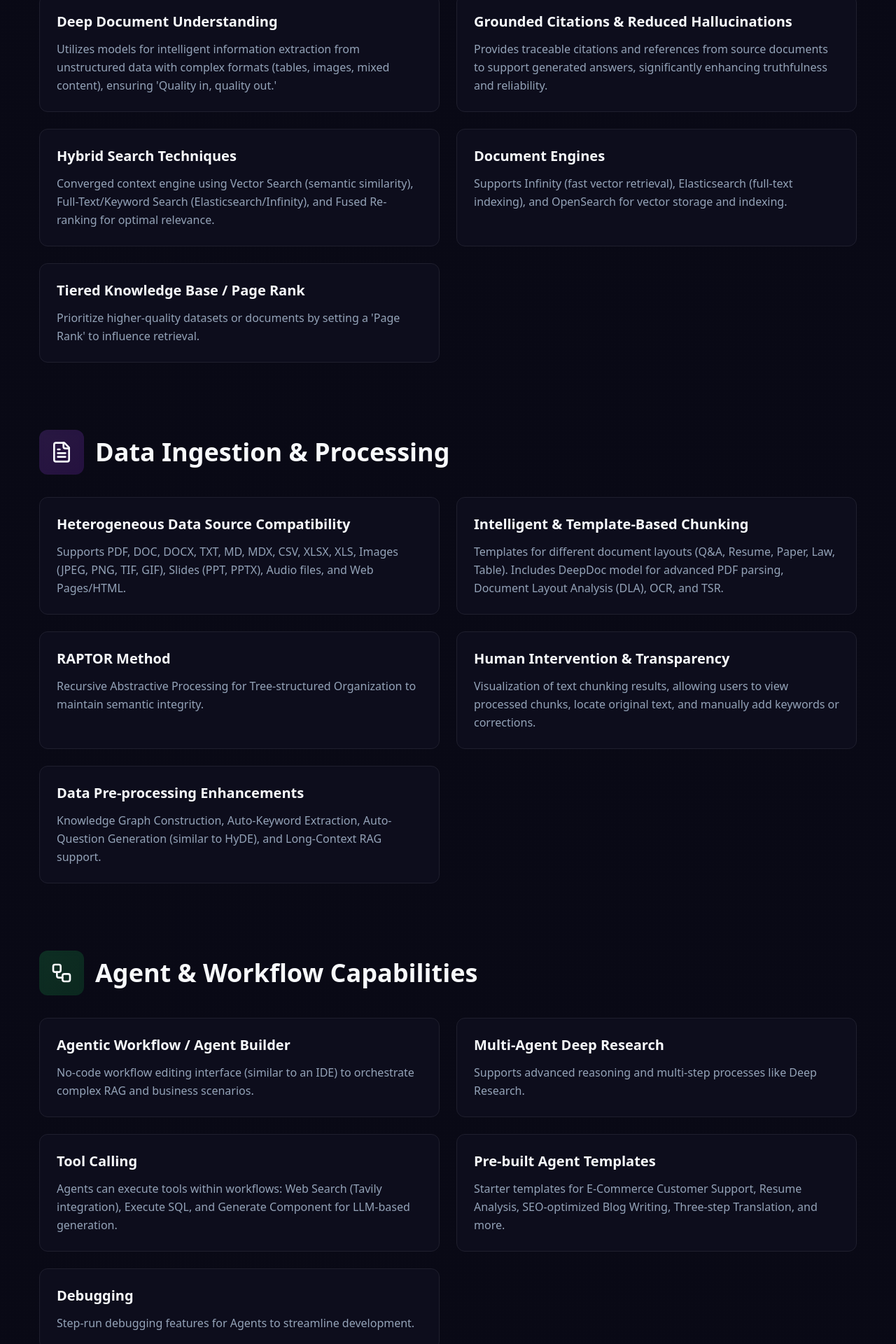
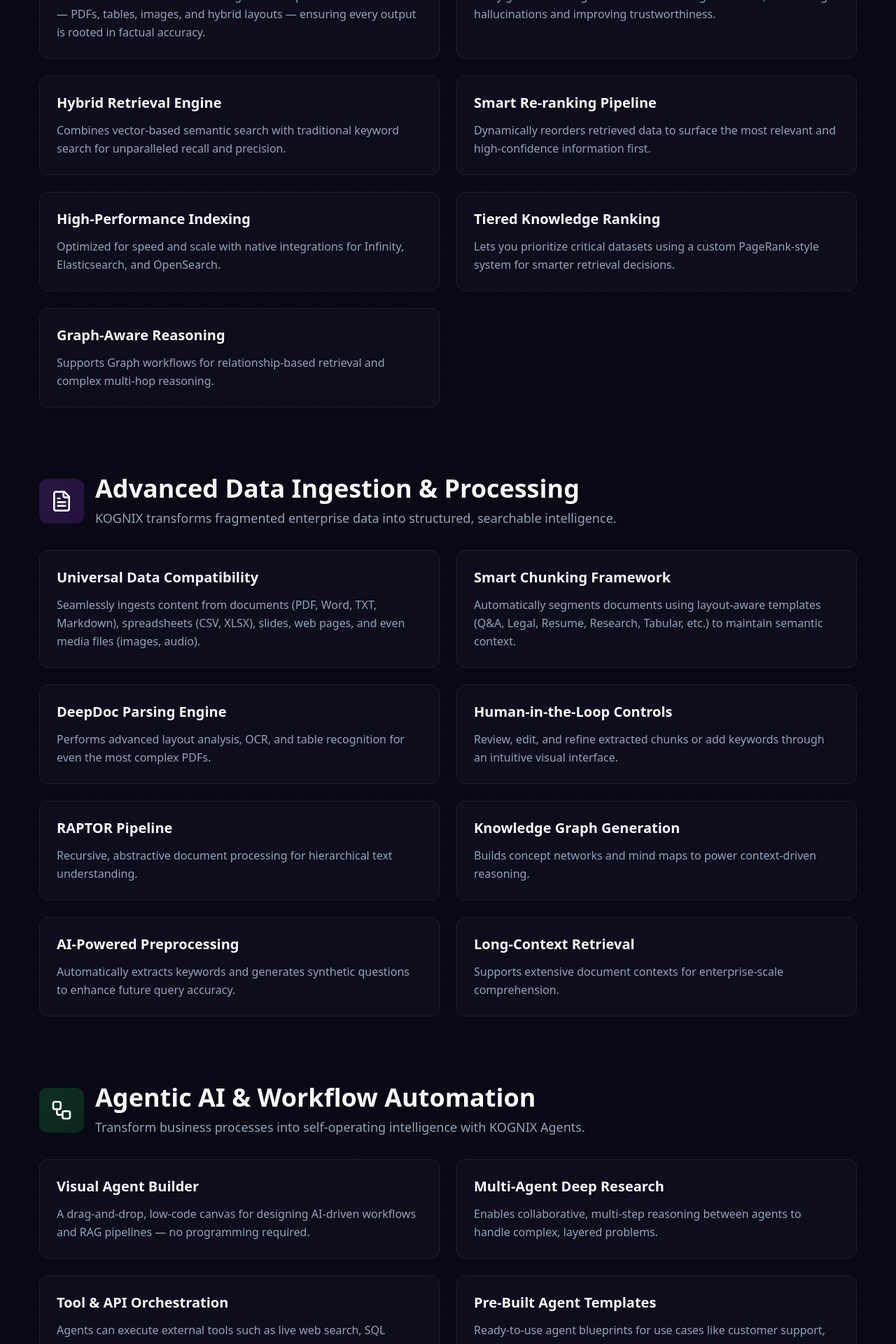
Before and after one commit to VaikaryaTech/vai-labs, a React (Vite) app: page /features in a window 1280 px wide. Shown: the part 560-2480 px from the top of the page at 70% size. Built offline with nearby package versions, Linux system fonts and the light colour scheme; the HTML template or start-up script is replaced by a standard one.

Commit message:
Rewrite Features page content

```diff
--- a/src/pages/Features.tsx
+++ b/src/pages/Features.tsx
@@ -1,149 +1,202 @@
-import { Database, FileText, Workflow, Settings, MessageSquare } from "lucide-react";
+import { Database, FileText, Workflow, Settings, MessageSquare, Network, LayoutDashboard } from "lucide-react";
 import { Navbar } from "@/components/Navbar";
 import { Footer } from "@/components/Footer";
 
 export default function Features() {
   const featureCategories = [
     {
-      icon: Database,
-      title: "Data Processing & Retrieval",
+      icon: Network,
+      title: "Core Intelligence & Retrieval Engine",
+      description: "KOGNIX's Retrieval-Augmented Generation (RAG) engine powers precise, explainable, and context-aware intelligence.",
       color: "from-blue-500/20 to-blue-600/20",
       features: [
         {
-          name: "Deep Document Understanding",
-          description: "Utilizes models for intelligent information extraction from unstructured data with complex formats (tables, images, mixed content), ensuring 'Quality in, quality out.'"
+          name: "Deep AI Intelligence",
+          description: "Understands and extracts meaning from complex unstructured data — PDFs, tables, images, and hybrid layouts — ensuring every output is rooted in factual accuracy."
         },
         {
-          name: "Grounded Citations & Reduced Hallucinations",
-          description: "Provides traceable citations and references from source documents to support generated answers, significantly enhancing truthfulness and reliability."
+          name: "Source-Cited Responses",
+          description: "Every generated insight links back to its original source, minimizing hallucinations and improving trustworthiness."
         },
         {
-          name: "Hybrid Search Techniques",
-          description: "Converged context engine using Vector Search (semantic similarity), Full-Text/Keyword Search (Elasticsearch/Infinity), and Fused Re-ranking for optimal relevance."
+          name: "Hybrid Retrieval Engine",
+          description: "Combines vector-based semantic search with traditional keyword search for unparalleled recall and precision."
         },
         {
-          name: "Document Engines",
-          description: "Supports Infinity (fast vector retrieval), Elasticsearch (full-text indexing), and OpenSearch for vector storage and indexing."
+          name: "Smart Re-ranking Pipeline",
+          description: "Dynamically reorders retrieved data to surface the most relevant and high-confidence information first."
         },
         {
-          name: "Tiered Knowledge Base / Page Rank",
-          description: "Prioritize higher-quality datasets or documents by setting a 'Page Rank' to influence retrieval."
+          name: "High-Performance Indexing",
+          description: "Optimized for speed and scale with native integrations for Infinity, Elasticsearch, and OpenSearch."
+        },
+        {
+          name: "Tiered Knowledge Ranking",
+          description: "Lets you prioritize critical datasets using a custom PageRank-style system for smarter retrieval decisions."
+        },
+        {
+          name: "Graph-Aware Reasoning",
+          description: "Supports Graph workflows for relationship-based retrieval and complex multi-hop reasoning."
         }
       ]
     },
     {
       icon: FileText,
-      title: "Data Ingestion & Processing",
+      title: "Advanced Data Ingestion & Processing",
+      description: "KOGNIX transforms fragmented enterprise data into structured, searchable intelligence.",
       color: "from-purple-500/20 to-purple-600/20",
       features: [
         {
-          name: "Heterogeneous Data Source Compatibility",
-          description: "Supports PDF, DOC, DOCX, TXT, MD, MDX, CSV, XLSX, XLS, Images (JPEG, PNG, TIF, GIF), Slides (PPT, PPTX), Audio files, and Web Pages/HTML."
+          name: "Universal Data Compatibility",
+          description: "Seamlessly ingests content from documents (PDF, Word, TXT, Markdown), spreadsheets (CSV, XLSX), slides, web pages, and even media files (images, audio)."
         },
         {
-          name: "Intelligent & Template-Based Chunking",
-          description: "Templates for different document layouts (Q&A, Resume, Paper, Law, Table). Includes DeepDoc model for advanced PDF parsing, Document Layout Analysis (DLA), OCR, and TSR."
+          name: "Smart Chunking Framework",
+          description: "Automatically segments documents using layout-aware templates (Q&A, Legal, Resume, Research, Tabular, etc.) to maintain semantic context."
         },
         {
-          name: "RAPTOR Method",
-          description: "Recursive Abstractive Processing for Tree-structured Organization to maintain semantic integrity."
+          name: "DeepDoc Parsing Engine",
+          description: "Performs advanced layout analysis, OCR, and table recognition for even the most complex PDFs."
         },
         {
-          name: "Human Intervention & Transparency",
-          description: "Visualization of text chunking results, allowing users to view processed chunks, locate original text, and manually add keywords or corrections."
+          name: "Human-in-the-Loop Controls",
+          description: "Review, edit, and refine extracted chunks or add keywords through an intuitive visual interface."
         },
         {
-          name: "Data Pre-processing Enhancements",
-          description: "Knowledge Graph Construction, Auto-Keyword Extraction, Auto-Question Generation (similar to HyDE), and Long-Context RAG support."
+          name: "RAPTOR Pipeline",
+          description: "Recursive, abstractive document processing for hierarchical text understanding."
+        },
+        {
+          name: "Knowledge Graph Generation",
+          description: "Builds concept networks and mind maps to power context-driven reasoning."
+        },
+        {
+          name: "AI-Powered Preprocessing",
+          description: "Automatically extracts keywords and generates synthetic questions to enhance future query accuracy."
+        },
+        {
+          name: "Long-Context Retrieval",
+          description: "Supports extensive document contexts for enterprise-scale comprehension."
         }
       ]
     },
     {
       icon: Workflow,
-      title: "Agent & Workflow Capabilities",
+      title: "Agentic AI & Workflow Automation",
+      description: "Transform business processes into self-operating intelligence with KOGNIX Agents.",
       color: "from-green-500/20 to-green-600/20",
       features: [
         {
-          name: "Agentic Workflow / Agent Builder",
-          description: "No-code workflow editing interface (similar to an IDE) to orchestrate complex RAG and business scenarios."
+          name: "Visual Agent Builder",
+          description: "A drag-and-drop, low-code canvas for designing AI-driven workflows and RAG pipelines — no programming required."
         },
         {
           name: "Multi-Agent Deep Research",
-          description: "Supports advanced reasoning and multi-step processes like Deep Research."
+          description: "Enables collaborative, multi-step reasoning between agents to handle complex, layered problems."
         },
         {
-          name: "Tool Calling",
-          description: "Agents can execute tools within workflows: Web Search (Tavily integration), Execute SQL, and Generate Component for LLM-based generation."
+          name: "Tool & API Orchestration",
+          description: "Agents can execute external tools such as live web search, SQL querying, or content generation steps."
         },
         {
-          name: "Pre-built Agent Templates",
-          description: "Starter templates for E-Commerce Customer Support, Resume Analysis, SEO-optimized Blog Writing, Three-step Translation, and more."
+          name: "Pre-Built Agent Templates",
+          description: "Ready-to-use agent blueprints for use cases like customer support, document summarization, SEO content, and translations."
         },
         {
-          name: "Debugging",
-          description: "Step-run debugging features for Agents to streamline development."
+          name: "Agent-to-Agent Collaboration",
+          description: "Build distributed multi-agent systems that communicate to complete composite enterprise tasks."
+        },
+        {
+          name: "Debug & Trace Execution",
+          description: "Run step-by-step debugging to test and refine agent logic in real time."
         }
       ]
     },
     {
       icon: Settings,
-      title: "System & Model Management",
+      title: "Model Ecosystem & Integrations",
+      description: "Freedom to choose, integrate, and scale with your preferred AI stack.",
       color: "from-orange-500/20 to-orange-600/20",
       features: [
         {
-          name: "Model Provider Flexibility",
-          description: "Supports mainstream LLMs and embedding models including OpenAI-compatible APIs, Tongyi-Qianwen (Qwen), DeepSeek, and ModelScope."
+          name: "Broad Model Support",
+          description: "Compatible with over 40 AI providers and 400+ LLMs and embedding models, including OpenAI, DeepSeek, Qwen, and ModelScope."
         },
         {
-          name: "Architecture",
-          description: "Clear client-server architecture with deployment options via Docker or from source; supports x86 CPU and NVIDIA GPU devices."
+          name: "Open API Architecture",
+          description: "Plug into your existing ecosystem with RESTful and Python APIs for datasets, agents, and conversations."
         },
         {
-          name: "Data Storage Flexibility",
-          description: "Metadata Storage (MySQL, PostgreSQL) and Object Storage (MinIO, S3, Azure Blob)."
+          name: "KOGNIX MCP Integration",
+          description: "Unified multi-cloud management for deployments across AWS, Azure, or private data centers."
         },
         {
-          name: "Comprehensive APIs",
-          description: "HTTP/RESTful and Python APIs for dataset management, conversation/chat completion, and stream output support."
+          name: "Adaptive Model Selection",
+          description: "Choose or switch models dynamically per task or dialogue for optimized performance."
+        }
+      ]
+    },
+    {
+      icon: Database,
+      title: "Deployment, Management & Scalability",
+      description: "Enterprise-grade performance with simple deployment and full administrative control.",
+      color: "from-cyan-500/20 to-cyan-600/20",
+      features: [
+        {
+          name: "Flexible Deployment",
+          description: "Launch instantly via Docker, source install, or KOGNIX MCP for cloud-native scalability."
         },
         {
-          name: "Admin CLI",
-          description: "Backend system management tools including User Lifecycle Management, service monitoring, and fine-grained control over Datasets and Agents."
+          name: "Data Storage Options",
+          description: "Choose between MySQL or PostgreSQL for metadata, and MinIO, AWS S3, or Azure Blob for object storage."
+        },
+        {
+          name: "Admin Command Line Interface (CLI)",
+          description: "Manage users, monitor services, and control datasets and agents directly from the terminal."
+        },
+        {
+          name: "Enterprise Scalability",
+          description: "Built to handle large-scale deployments with high concurrency and massive data throughput."
+        },
+        {
+          name: "Monitoring & Lifecycle Management",
+          description: "Track users, datasets, and services through an integrated admin dashboard."
         }
       ]
     },
     {
       icon: MessageSquare,
-      title: "Chat & User Experience",
+      title: "Chat Experience & User Interaction",
+      description: "Empower users with an intelligent, multilingual, and context-aware chat environment.",
       color: "from-pink-500/20 to-pink-600/20",
       features: [
         {
-          name: "AI Chat Assistants",
-          description: "Create multi-turn chat assistants with customizable configurations, system prompts, and model selection."
+          name: "Custom AI Assistants",
+          description: "Build multi-turn conversational agents tailored to your business workflows."
         },
         {
-          name: "Multi-turn Optimization",
-          description: "Enhances user queries based on ongoing conversation context."
+          name: "Context-Persistent Conversations",
+          description: "Keeps track of previous exchanges for coherent, ongoing dialogue."
         },
         {
-          name: "Empty Response Configuration",
-          description: "Option to confine answers strictly to provided datasets to prevent improvisation."
+          name: "Configurable System Prompts",
+          description: "Shape your assistant's behavior and tone using role-based system prompts."
         },
         {
-          name: "Deep Research",
-          description: "Agentic reasoning capabilities for complex query handling."
+          name: "Grounded AI Responses",
+          description: "Restrict outputs to your dataset for compliance and control."
         },
         {
-          name: "AI Search Interface",
-          description: "Single-turn AI conversation mode utilizing hybrid search strategy."
+          name: "Multilingual & Cross-Language Search",
+          description: "Supports multilingual UI and search for global enterprises."
         },
         {
-          name: "Multilingual Support",
-          description: "Cross-language search and localization (e.g., German UI)."
+          name: "Voice Interaction",
+          description: "Integrates Text-to-Speech (TTS) via FishAudio or Tongyi Qwen for conversational AI experiences."
         },
         {
-          name: "Audio Output",
-          description: "Text-to-Speech (TTS) via FishAudio or Tongyi Qwen TTS."
+          name: "Deep Research Mode",
+          description: "Enables structured reasoning across multiple data sources and contexts."
         }
       ]
     }
@@ -157,10 +210,10 @@ export default function Features() {
       <section className="pt-32 pb-16 px-6">
         <div className="container mx-auto max-w-4xl text-center">
           <h1 className="text-4xl md:text-6xl font-bold mb-6 bg-gradient-to-r from-primary via-accent to-primary bg-clip-text text-transparent">
-            Comprehensive GenAI Features
+            KOGNIX Platform Features
           </h1>
           <p className="text-xl text-muted-foreground">
-            Enterprise-grade capabilities designed for sophisticated AI applications, from advanced retrieval to intelligent workflows
+            Enterprise-grade AI capabilities from intelligent retrieval to autonomous agents
           </p>
         </div>
       </section>
@@ -176,7 +229,10 @@ export default function Features() {
                   <div className={`p-4 rounded-xl bg-gradient-to-br ${category.color} backdrop-blur-sm`}>
                     <Icon className="h-8 w-8 text-foreground" />
                   </div>
-                  <h2 className="text-3xl md:text-4xl font-bold">{category.title}</h2>
+                  <div>
+                    <h2 className="text-3xl md:text-4xl font-bold mb-2">{category.title}</h2>
+                    <p className="text-lg text-muted-foreground">{category.description}</p>
+                  </div>
                 </div>
 
                 <div className="grid md:grid-cols-2 gap-6">
@@ -197,6 +253,91 @@ export default function Features() {
               </div>
             );
           })}
+        </div>
+      </section>
+
+      {/* KOGNIX Dashboard Section */}
+      <section className="py-24 px-6 bg-gradient-to-br from-primary/5 via-accent/5 to-background">
+        <div className="container mx-auto max-w-7xl">
+          <div className="flex items-center gap-4 mb-12">
+            <div className="p-4 rounded-xl bg-gradient-to-br from-indigo-500/20 to-indigo-600/20 backdrop-blur-sm">
+              <LayoutDashboard className="h-8 w-8 text-foreground" />
+            </div>
+            <div>
+              <h2 className="text-3xl md:text-4xl font-bold mb-2">KOGNIX Dashboard</h2>
+              <p className="text-lg text-muted-foreground">Your Command Center for Intelligent AI Operations</p>
+            </div>
+          </div>
+
+          <div className="space-y-12">
+            <div className="prose prose-lg max-w-none text-muted-foreground mb-8">
+              <p className="text-foreground/90 leading-relaxed">
+                The KOGNIX Dashboard is a unified control center designed to give enterprises complete visibility into their AI ecosystem — from data ingestion to model orchestration. Every tile, chart, and insight is crafted for precision, speed, and transparency.
+              </p>
+            </div>
+
+            <div className="grid md:grid-cols-2 gap-6">
+              <div className="p-6 rounded-xl border border-border bg-card hover:border-primary/50 transition-all duration-300">
+                <h3 className="text-xl font-semibold mb-3 text-primary">⚡ At-a-Glance Overview</h3>
+                <p className="text-muted-foreground leading-relaxed mb-4">
+                  Gain instant situational awareness with a clean, minimalist layout that surfaces the most critical operational metrics:
+                </p>
+                <ul className="space-y-2 text-muted-foreground">
+                  <li>• Total Files & Datasets: Track uploaded documents and active datasets in real time.</li>
+                  <li>• Active Conversations & Agents: Monitor ongoing chats, running agents, and queued workflows.</li>
+                  <li>• Performance Health: See system latency, token usage, and model activity summarized on a single screen.</li>
+                </ul>
+              </div>
+
+              <div className="p-6 rounded-xl border border-border bg-card hover:border-primary/50 transition-all duration-300">
+                <h3 className="text-xl font-semibold mb-3 text-primary">🔍 System Insights</h3>
+                <p className="text-muted-foreground leading-relaxed mb-4">
+                  The System Insights layer offers a live snapshot of your AI infrastructure:
+                </p>
+                <ul className="space-y-2 text-muted-foreground">
+                  <li>• API Tokens & User Activity: Stay in control of API consumption and user canvases.</li>
+                  <li>• Model Inventory: View and manage all active LLMs — personal, team, and available global models.</li>
+                  <li>• Template Library: Access over 20 pre-configured canvas templates.</li>
+                  <li>• File Storage Tracker: Keep an eye on total file volume and storage utilization.</li>
+                </ul>
+              </div>
+
+              <div className="p-6 rounded-xl border border-border bg-card hover:border-primary/50 transition-all duration-300">
+                <h3 className="text-xl font-semibold mb-3 text-primary">🧠 System Status Overview</h3>
+                <p className="text-muted-foreground leading-relaxed mb-4">
+                  Designed for transparency and operational confidence:
+                </p>
+                <ul className="space-y-2 text-muted-foreground">
+                  <li>• Database Health: Real-time monitoring of MySQL or PostgreSQL database performance.</li>
+                  <li>• Document Engine (Elasticsearch): Track shard activity, indexing latency, and search responsiveness.</li>
+                  <li>• Task Executor: View job queues, lag time, and pending tasks for backend operations.</li>
+                  <li>• Redis & Object Storage: Instantly verify cache performance and MinIO/S3 storage health.</li>
+                </ul>
+              </div>
+
+              <div className="p-6 rounded-xl border border-border bg-card hover:border-primary/50 transition-all duration-300">
+                <h3 className="text-xl font-semibold mb-3 text-primary">📈 Deep Insights & Analytics</h3>
+                <p className="text-muted-foreground leading-relaxed mb-4">
+                  The Overview section visualizes platform intelligence:
+                </p>
+                <ul className="space-y-2 text-muted-foreground">
+                  <li>• Model Token Usage: Understand consumption patterns across your deployed LLMs.</li>
+                  <li>• Top Models by Usage: Identify which models drive the most business value.</li>
+                  <li>• Document Type Analysis: Get a breakdown of processed content formats for better dataset planning.</li>
+                </ul>
+              </div>
+            </div>
+
+            <div className="mt-12 p-8 rounded-2xl bg-gradient-to-br from-primary/10 to-accent/10 border border-primary/20">
+              <h3 className="text-2xl font-bold mb-4">Why It Matters</h3>
+              <div className="grid md:grid-cols-2 gap-4 text-muted-foreground">
+                <p>• Single-pane observability: No more switching tools to check system or agent health.</p>
+                <p>• Enterprise-ready monitoring: Database, task execution, search, and storage health — all tracked live.</p>
+                <p>• Instant insight into AI performance: Understand how data, models, and agents interact in real time.</p>
+                <p>• Secure multi-user visibility: Role-based dashboards ensure the right people see the right insights.</p>
+              </div>
+            </div>
+          </div>
         </div>
       </section>
 
```
